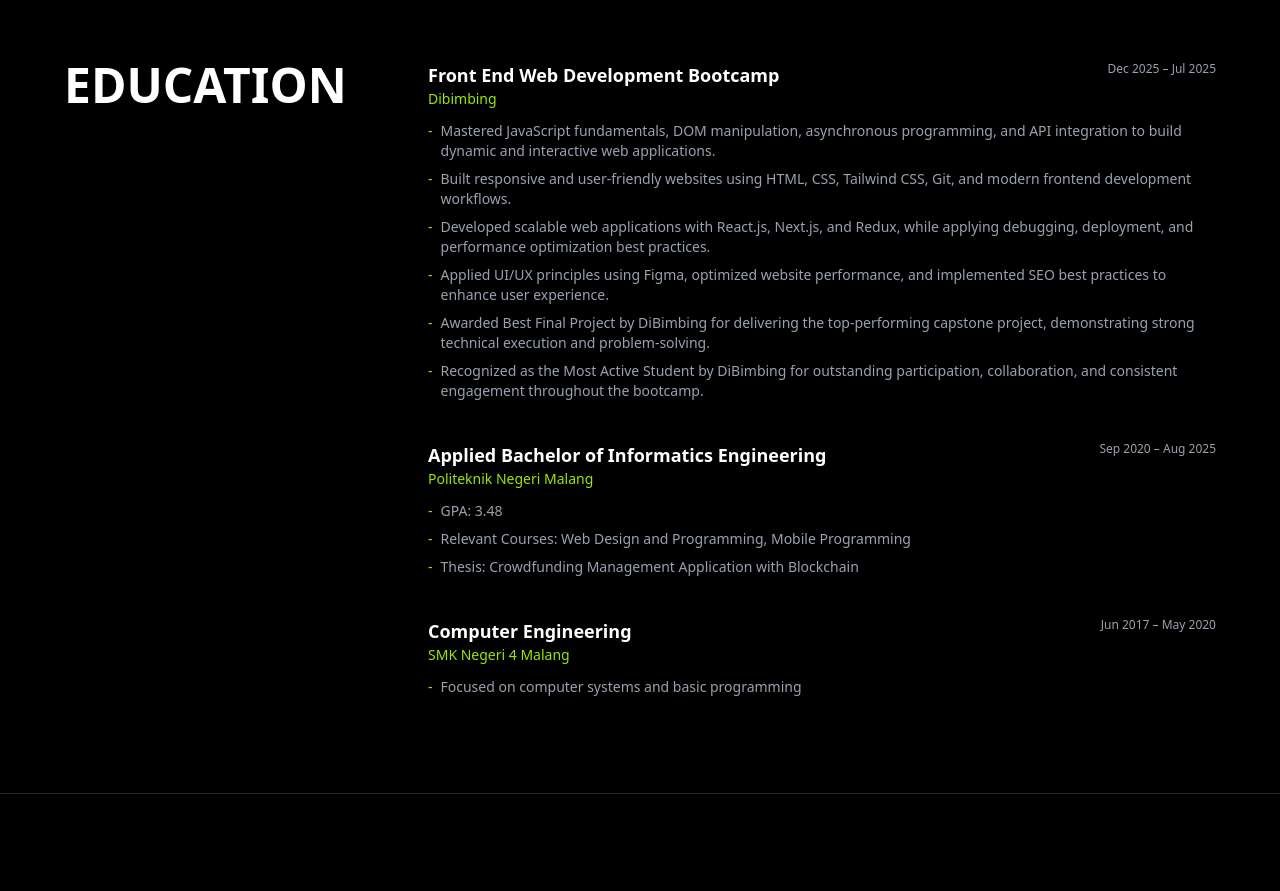
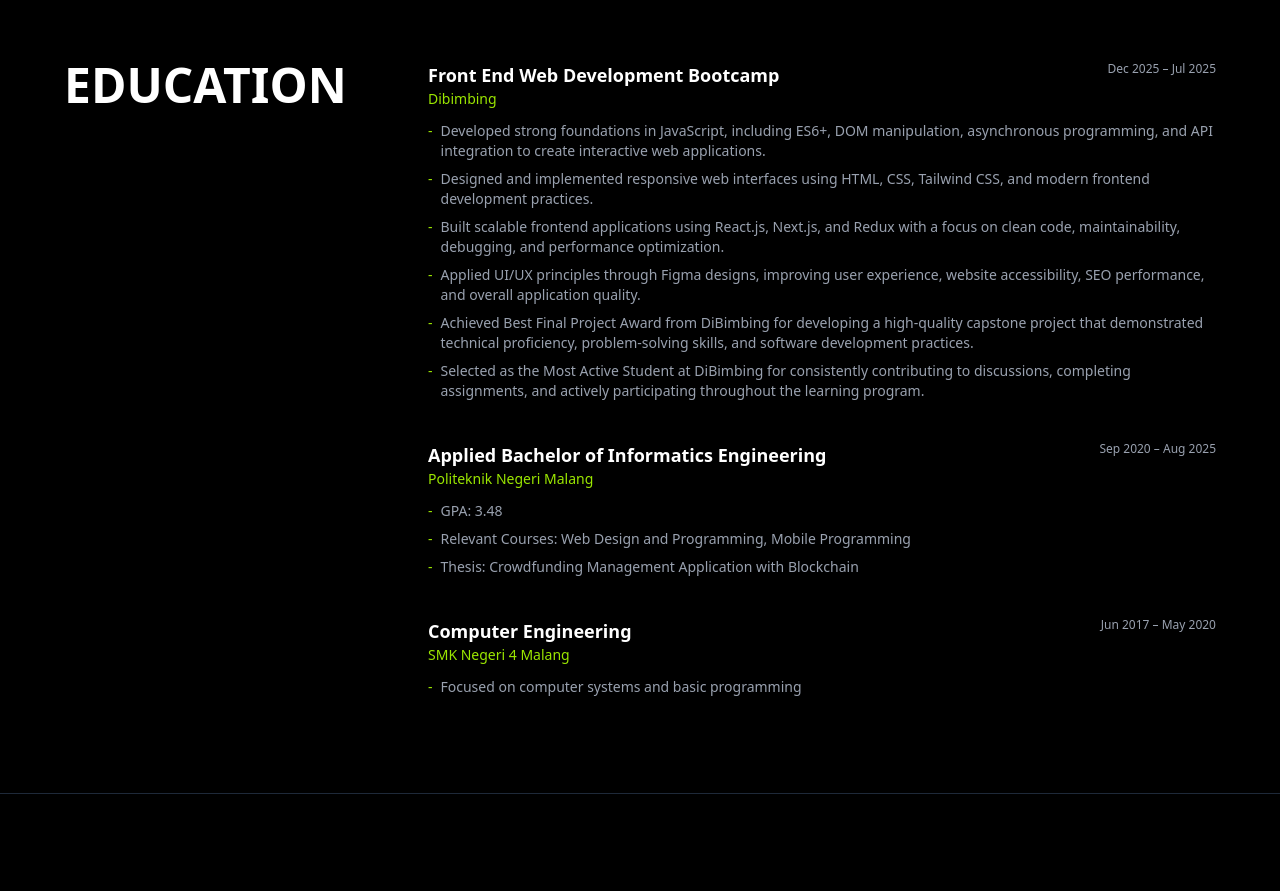
Before and after one commit to rijalammar1/Tugas-Day_35_RijalAmmar, a Next.js app: page / in a window 1280 px wide. Shown: the part 3700-4591 px from the top of the page. Built offline with nearby package versions, Linux system fonts and the light colour scheme.

Commit message:
ui: improve education section

```diff
--- a/app/data/education.ts
+++ b/app/data/education.ts
@@ -4,12 +4,12 @@ export const education = [
     school: "Dibimbing",
     period: "Dec 2025 – Jul 2025",
     description: [
-      "Mastered JavaScript fundamentals, DOM manipulation, asynchronous programming, and API integration to build dynamic and interactive web applications.",
-      "Built responsive and user-friendly websites using HTML, CSS, Tailwind CSS, Git, and modern frontend development workflows.",
-      "Developed scalable web applications with React.js, Next.js, and Redux, while applying debugging, deployment, and performance optimization best practices.",
-      "Applied UI/UX principles using Figma, optimized website performance, and implemented SEO best practices to enhance user experience.",
-      "Awarded Best Final Project by DiBimbing for delivering the top-performing capstone project, demonstrating strong technical execution and problem-solving.",
-      "Recognized as the Most Active Student by DiBimbing for outstanding participation, collaboration, and consistent engagement throughout the bootcamp.",
+      "Developed strong foundations in JavaScript, including ES6+, DOM manipulation, asynchronous programming, and API integration to create interactive web applications.",
+      "Designed and implemented responsive web interfaces using HTML, CSS, Tailwind CSS, and modern frontend development practices.",
+      "Built scalable frontend applications using React.js, Next.js, and Redux with a focus on clean code, maintainability, debugging, and performance optimization.",
+      "Applied UI/UX principles through Figma designs, improving user experience, website accessibility, SEO performance, and overall application quality.",
+      "Achieved Best Final Project Award from DiBimbing for developing a high-quality capstone project that demonstrated technical proficiency, problem-solving skills, and software development practices.",
+      "Selected as the Most Active Student at DiBimbing for consistently contributing to discussions, completing assignments, and actively participating throughout the learning program.",
     ],
   },
   {
```
